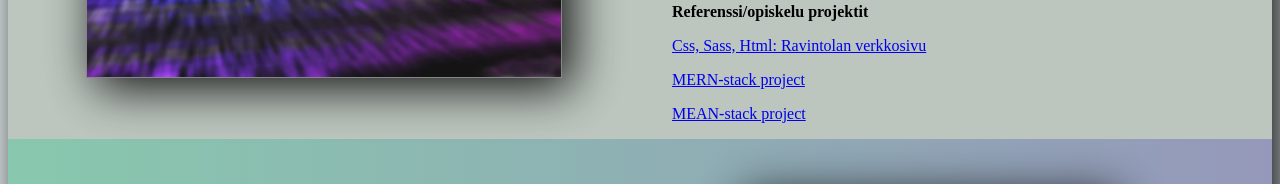
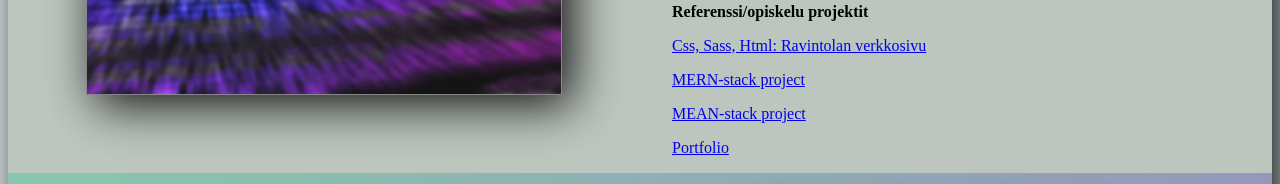
Before and after one commit to dabasmaklar/dabasmaklar.github.io, a website: page index.html in a window 1280 px wide. Shown: the part 2679-2863 px from the top of the page. Drawn offline with Linux system fonts and the light colour scheme; grey boxes are pictures that could not be loaded; a web font is replaced by a local one.

Commit message:
link added

```diff
--- a/index.html
+++ b/index.html
@@ -227,6 +227,9 @@
 							<p>
 							<a href="https://github.com/miklosoravecz/Angular-Auth-App">MEAN-stack project</a>
 						</p>
+							<p>
+							<a href="https://github.com/dabasmaklar/portfolio/tree/main">Portfolio</a>
+						</p>
 						</div>
 					</div>
 				</div>
```
